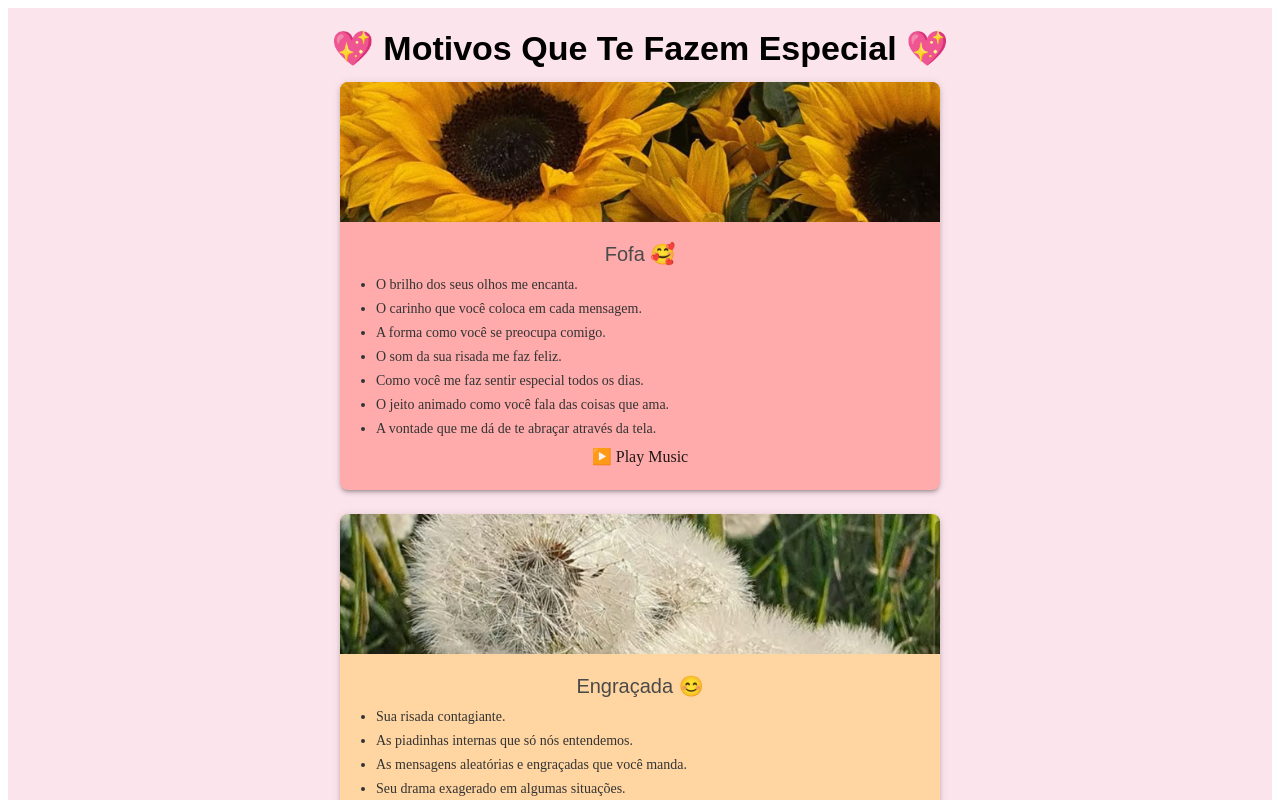
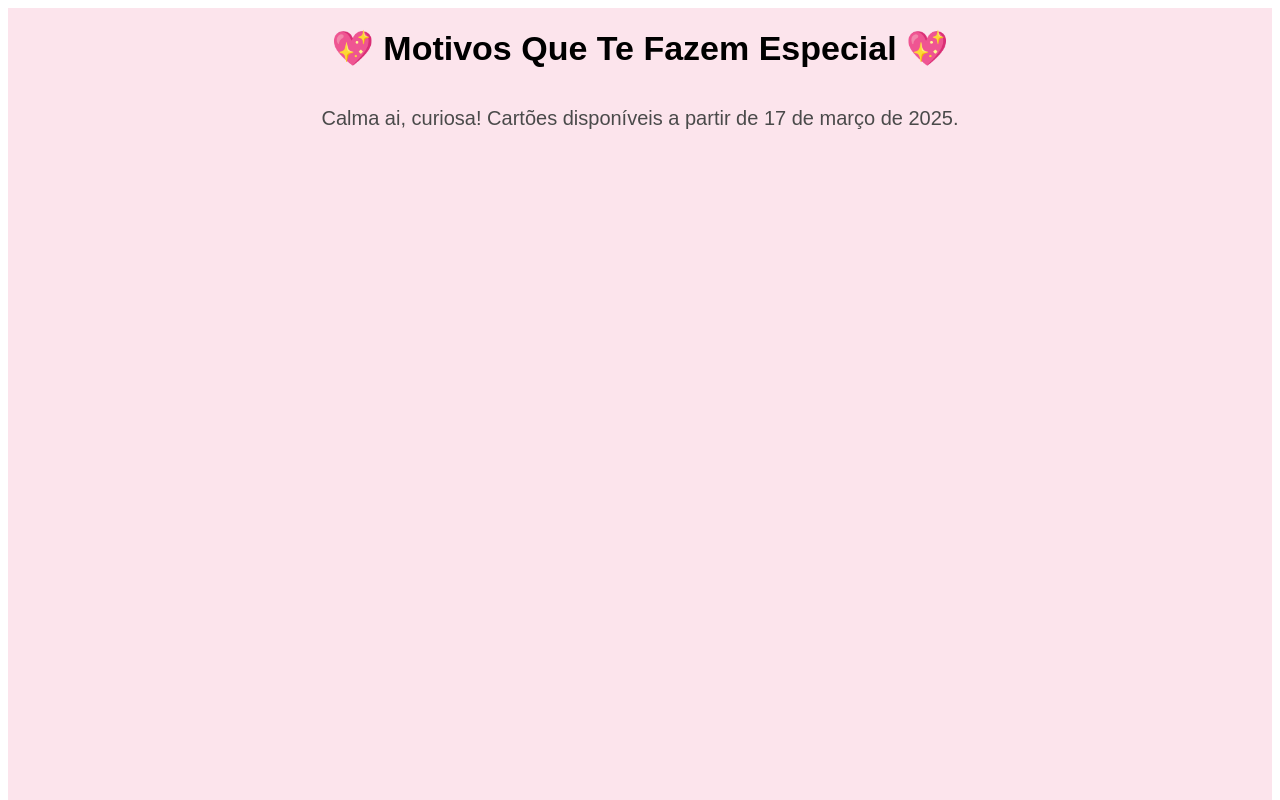
Before and after one commit to DarkRoseStore/presente-aniversario, a React (Vite) app: page / in a window 1280 px wide. Shown: the top 800 px of the page. Built offline with nearby package versions, Linux system fonts and the light colour scheme.

Commit message:
Add files via upload

```diff
--- a/src/CuteMotives/CuteMotives.tsx
+++ b/src/CuteMotives/CuteMotives.tsx
@@ -27,7 +27,7 @@ const categories = [
   {
     title: "Fofa 🥰",
     color: "#FFABAB",
-    date: "2025-03-03",
+    date: "2025-03-17",
     image: img1,
     items: [
       "O brilho dos seus olhos me encanta.",
@@ -43,7 +43,7 @@ const categories = [
   {
     title: "Engraçada 😊",
     color: "#FFD5A1",
-    date: "2025-03-03",
+    date: "2025-03-18",
     image: img2,
     items: [
       "Sua risada contagiante.",
@@ -59,7 +59,7 @@ const categories = [
   {
     title: "Única 🌟",
     color: "#A0E7E5",
-    date: "2025-03-03",
+    date: "2025-03-19",
     image: img3,
     items: [
       "O jeito como você torna tudo mais especial.",
@@ -76,7 +76,7 @@ const categories = [
   {
     title: "Guerreira 💪",
     color: "#FFE156",
-    date: "2025-03-03",
+    date: "2025-03-20",
     image: img4,
     items: [
       "Como você nunca desiste dos seus sonhos.",
@@ -92,7 +92,7 @@ const categories = [
   {
     title: "Memórias Especiais 💖",
     color: "#CBAACB",
-    date: "2025-03-03",
+    date: "2025-03-21",
     image: img5,
     items: [
       "Nossa primeira conversa no Slowly.",
@@ -108,7 +108,7 @@ const categories = [
   {
     title: "Sonhos e Futuro 🌈",
     color: "#B9FBC0",
-    date: "2025-03-03",
+    date: "2025-03-22",
     image: img6,
     items: [
       "Como você me faz querer estar presente em cada momento especial da sua vida.",
@@ -125,8 +125,8 @@ const categories = [
 
 export default function CuteMotives() {
   const today = new Date();
-  const startDate = new Date("2025-03-03");
-  const endDate = new Date("2025-03-04");
+  const startDate = new Date("2025-03-17");
+  const endDate = new Date("2025-03-22");
   const [audio] = useState<HTMLAudioElement>(new Audio());
   const [isPlaying, setIsPlaying] = useState<boolean>(false);
   const [currentAudio, setCurrentAudio] = useState<string | null>(null);
```
